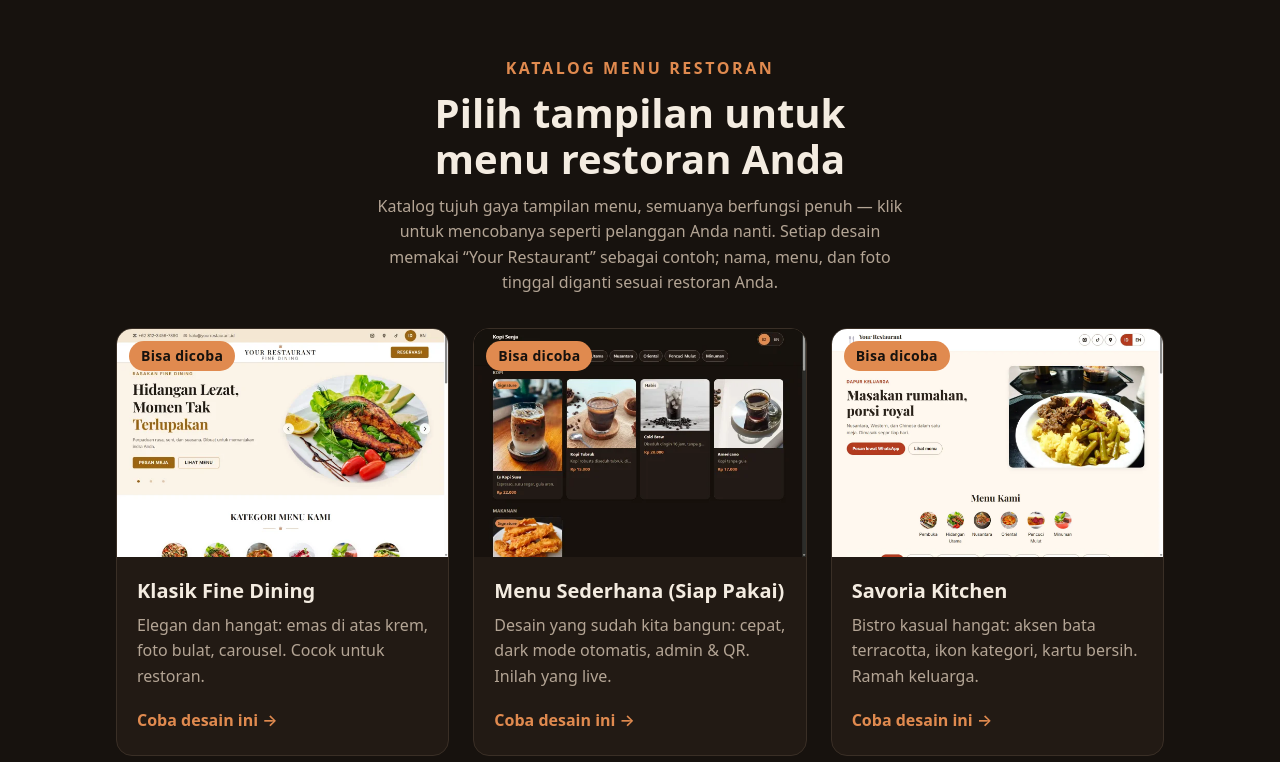
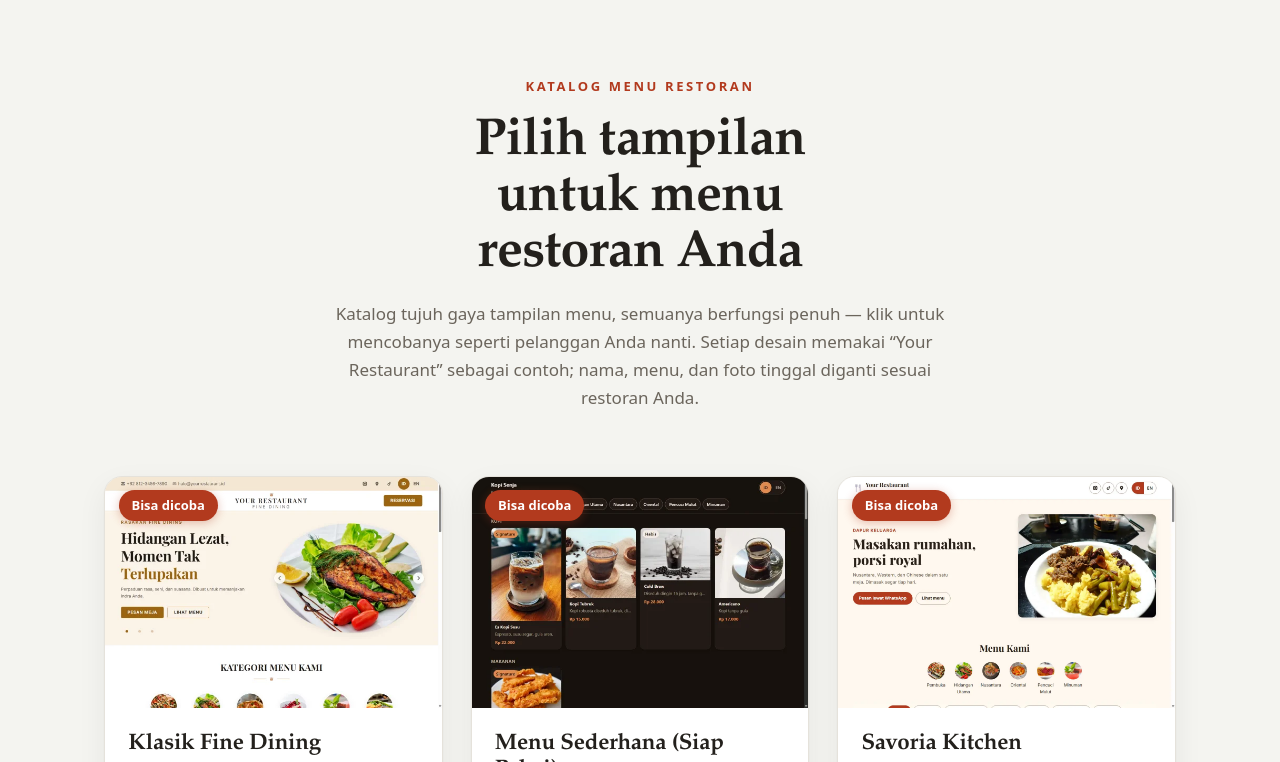
Before and after one commit to JustStartedHere/cafe, a plain HTML site: page index.html in a window 1280 px wide. Shown: the top 762 px of the page. Drawn offline with Linux system fonts and the light colour scheme.

Commit message:
@ Galeri terang + alamat/deskripsi & link galeri di /menu/ + header tabel admin sticky
1. /menu/ (pelanggan): footer kini menampilkan deskripsi & alamat usaha (bilingual,
   textContent) + tombol "← Kembali ke galeri desain" (fase showcase). renderFooter
   mengisi #foot-description/#foot-address; contoh diisi di data/menu.json.
2. Galeri root /: diredesain terang — latar #F4F4F0, tipografi serif system elegan
   (display) + sans (body), aksen terracotta, kartu putih berbayang. Tanpa webfont
   (CSP font-src self).
3. Admin "Kelola menu": header tabel sticky saat scroll (.table-scroll max-height +
   overflow, thead th z-index) — berlaku semua admin lewat dashboard.css bersama.

Verifikasi headless: /menu/ footer menampilkan desc+alamat+link; header tabel tetap
menempel saat baris digulung (baris tersembunyi di baliknya). Screenshot galeri, menu,
admin ditinjau.
@

```diff
--- a/assets/js/i18n.js
+++ b/assets/js/i18n.js
@@ -22,6 +22,7 @@ const STRINGS = {
     socialInstagram: 'Instagram kami',
     socialMaps: 'Lokasi di Google Maps',
     socialTiktok: 'TikTok kami',
+    backToGallery: '← Kembali ke galeri desain',
   },
   en: {
     signature: 'Signature',
--- a/index.html
+++ b/index.html
@@ -5,20 +5,25 @@
   <meta name="viewport" content="width=device-width, initial-scale=1">
   <meta http-equiv="Content-Security-Policy" content="default-src 'self'; style-src 'self' 'unsafe-inline'; img-src 'self'; font-src 'self'; object-src 'none'; base-uri 'none'; form-action 'none'">
   <meta name="robots" content="noindex, nofollow">
-  <meta name="theme-color" content="#17120E">
+  <meta name="theme-color" content="#F4F4F0">
   <title>Katalog Menu Restoran — Pilih Tampilan</title>
   <link rel="icon" href="assets/img/icon.svg" type="image/svg+xml">
   <style>
-    /* Galeri statis: tanpa JS, tanpa webfont. Ini halaman internal untuk client memilih. */
+    /* Galeri statis untuk client memilih desain: tanpa JS, tanpa webfont (CSP font-src 'self').
+       Tipografi memakai serif system elegan (display) + sans bersih (body). */
     :root {
-      --bg: #17120e;
-      --card: #221a14;
-      --text: #f4ece1;
-      --muted: #b4a595;
-      --accent: #e08a4f;
-      --border: #3a2f26;
-      --radius: 16px;
-      color-scheme: dark;
+      --bg: #F4F4F0;
+      --surface: #FFFFFF;
+      --text: #23201C;
+      --muted: #6B655C;
+      --accent: #B23A1E;
+      --line: #E5E2DB;
+      --radius: 18px;
+      --shadow: 0 1px 2px rgb(35 32 28 / 4%), 0 10px 30px rgb(35 32 28 / 6%);
+      --shadow-hover: 0 8px 18px rgb(35 32 28 / 7%), 0 24px 50px rgb(35 32 28 / 13%);
+      --font-display: 'Iowan Old Style', 'Palatino Linotype', Palatino, 'Book Antiqua', Georgia, 'Times New Roman', serif;
+      --font-sans: system-ui, -apple-system, 'Segoe UI', Roboto, 'Helvetica Neue', Arial, sans-serif;
+      color-scheme: light;
     }
 
     * { box-sizing: border-box; }
@@ -27,73 +32,84 @@
       margin: 0;
       background: var(--bg);
       color: var(--text);
-      font: 1rem/1.6 system-ui, -apple-system, 'Segoe UI', Roboto, sans-serif;
+      font: 1rem/1.65 var(--font-sans);
       -webkit-font-smoothing: antialiased;
+      text-rendering: optimizeLegibility;
     }
 
     img { display: block; max-width: 100%; }
-
     a { color: inherit; }
 
-    .wrap { max-width: 68rem; margin: 0 auto; padding: 0 1.25rem; }
+    .wrap { max-width: 70rem; margin: 0 auto; padding: 0 1.5rem; }
 
+    /* ---- Hero ---- */
     .head {
+      max-width: 48rem;
+      margin: 0 auto;
       text-align: center;
-      padding: 3.5rem 1.25rem 2rem;
+      padding: 4.75rem 1.5rem 2.75rem;
     }
 
     .head__eyebrow {
-      margin: 0 0 0.5rem;
+      margin: 0 0 1.1rem;
       color: var(--accent);
-      letter-spacing: 0.16em;
+      font-size: 0.8125rem;
+      font-weight: 700;
+      letter-spacing: 0.2em;
       text-transform: uppercase;
-      font-size: 1rem;
-      font-weight: 600;
     }
 
     .head__title {
-      margin: 0 auto 0.75rem;
-      max-width: 32rem;
-      font-size: clamp(1.75rem, 4vw, 2.5rem);
-      line-height: 1.15;
+      margin: 0 auto 1rem;
+      max-width: 18ch;
+      font-family: var(--font-display);
+      font-weight: 600;
+      font-size: clamp(2.1rem, 5vw, 3.25rem);
+      line-height: 1.08;
+      letter-spacing: -0.015em;
     }
 
     .head__text {
       margin: 0 auto;
-      max-width: 34rem;
+      max-width: 40rem;
       color: var(--muted);
+      font-size: 1.0625rem;
     }
 
+    /* ---- Grid kartu ---- */
     .grid {
       display: grid;
-      grid-template-columns: repeat(auto-fill, minmax(min(100%, 20rem), 1fr));
-      gap: 1.5rem;
-      padding-bottom: 4rem;
+      grid-template-columns: repeat(auto-fill, minmax(min(100%, 20.5rem), 1fr));
+      gap: 1.75rem;
+      padding: 1.25rem 0 5rem;
     }
 
     .card {
       display: flex;
       flex-direction: column;
-      background: var(--card);
-      border: 1px solid var(--border);
+      background: var(--surface);
+      border: 1px solid var(--line);
       border-radius: var(--radius);
       overflow: hidden;
       text-decoration: none;
       color: inherit;
-      transition: transform 0.15s ease, border-color 0.15s ease;
+      box-shadow: var(--shadow);
+      transition: transform 0.18s ease, box-shadow 0.18s ease, border-color 0.18s ease;
     }
 
     .card--live:hover,
     .card--live:focus-visible {
-      transform: translateY(-4px);
+      transform: translateY(-5px);
       border-color: var(--accent);
+      box-shadow: var(--shadow-hover);
       outline: none;
     }
 
     .card__shot {
       position: relative;
       aspect-ratio: 16 / 11;
-      background: #0d0a08;
+      background: #ECEAE4;
+      overflow: hidden;
     }
 
     .card__shot img {
@@ -103,69 +119,61 @@
       object-position: top center;
     }
 
-    /* Kartu "Segera": tidak memakai foto referensi (itu karya orang lain) — gradien + inisial. */
-    .card__placeholder {
-      display: grid;
-      place-items: center;
-      width: 100%;
-      height: 100%;
-      font-size: 3.5rem;
-      font-weight: 700;
-      color: rgb(255 255 255 / 82%);
-      letter-spacing: 0.05em;
-    }
-
-    .ph--2 { background: linear-gradient(135deg, #6d4534, #b6764b); }
-    .ph--3 { background: linear-gradient(135deg, #1f4a3a, #3f7d5f); }
-    .ph--4 { background: linear-gradient(135deg, #3a4a2f, #7a8a54); }
-
     .tag {
       position: absolute;
-      top: 0.75rem;
-      left: 0.75rem;
-      padding: 0.25rem 0.75rem;
+      top: 0.85rem;
+      left: 0.85rem;
+      padding: 0.3rem 0.8rem;
       border-radius: 999px;
-      font-size: 0.875rem;
+      font-size: 0.8125rem;
       font-weight: 600;
-      letter-spacing: 0.02em;
+      background: var(--accent);
+      color: #fff;
+      box-shadow: 0 2px 10px rgb(178 58 30 / 32%);
     }
-
-    .tag--live { background: var(--accent); color: #17120e; }
-    .tag--soon { background: rgb(255 255 255 / 14%); color: var(--text); }
 
     .card__body {
       display: flex;
       flex-direction: column;
-      gap: 0.375rem;
-      padding: 1.125rem 1.25rem 1.375rem;
+      gap: 0.5rem;
+      padding: 1.4rem 1.45rem 1.6rem;
       flex: 1;
     }
 
-    .card__name { margin: 0; font-size: 1.25rem; }
+    .card__name {
+      margin: 0;
+      font-family: var(--font-display);
+      font-weight: 600;
+      font-size: 1.4rem;
+      line-height: 1.2;
+      letter-spacing: -0.01em;
+    }
 
-    .card__desc { margin: 0; color: var(--muted); flex: 1; }
+    .card__desc {
+      margin: 0;
+      color: var(--muted);
+      flex: 1;
+    }
 
     .card__cta {
-      margin-top: 0.75rem;
+      margin-top: 0.7rem;
+      color: var(--accent);
       font-weight: 600;
-      color: var(--accent);
     }
 
-    .card--soon { opacity: 0.72; }
-
-    .card--soon .card__cta { color: var(--muted); }
-
+    /* ---- Footer ---- */
     .foot {
-      border-top: 1px solid var(--border);
-      padding: 2rem 1.25rem 3rem;
+      border-top: 1px solid var(--line);
+      padding: 2rem 1.5rem 3.25rem;
       text-align: center;
       color: var(--muted);
+      font-size: 0.9375rem;
     }
 
     :where(a):focus-visible {
       outline: 3px solid var(--accent);
       outline-offset: 3px;
-      border-radius: 6px;
+      border-radius: 8px;
     }
 
     @media (prefers-reduced-motion: reduce) {
```
Also changed, not shown: admin/dashboard.css (+9 -1 lines), assets/css/styles.css (+32 -0 lines), assets/js/render.js (+12 -0 lines), data/menu.json (+8 -0 lines), menu/index.html (+9 -0 lines), 1 other file.
